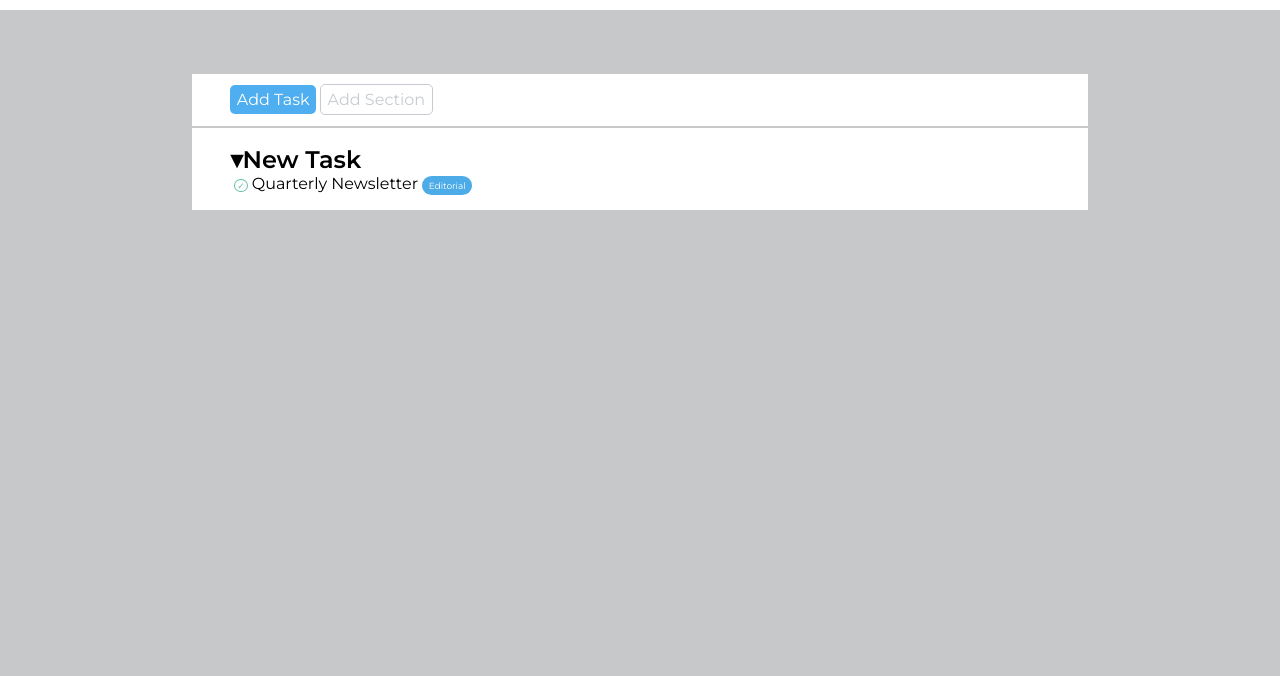
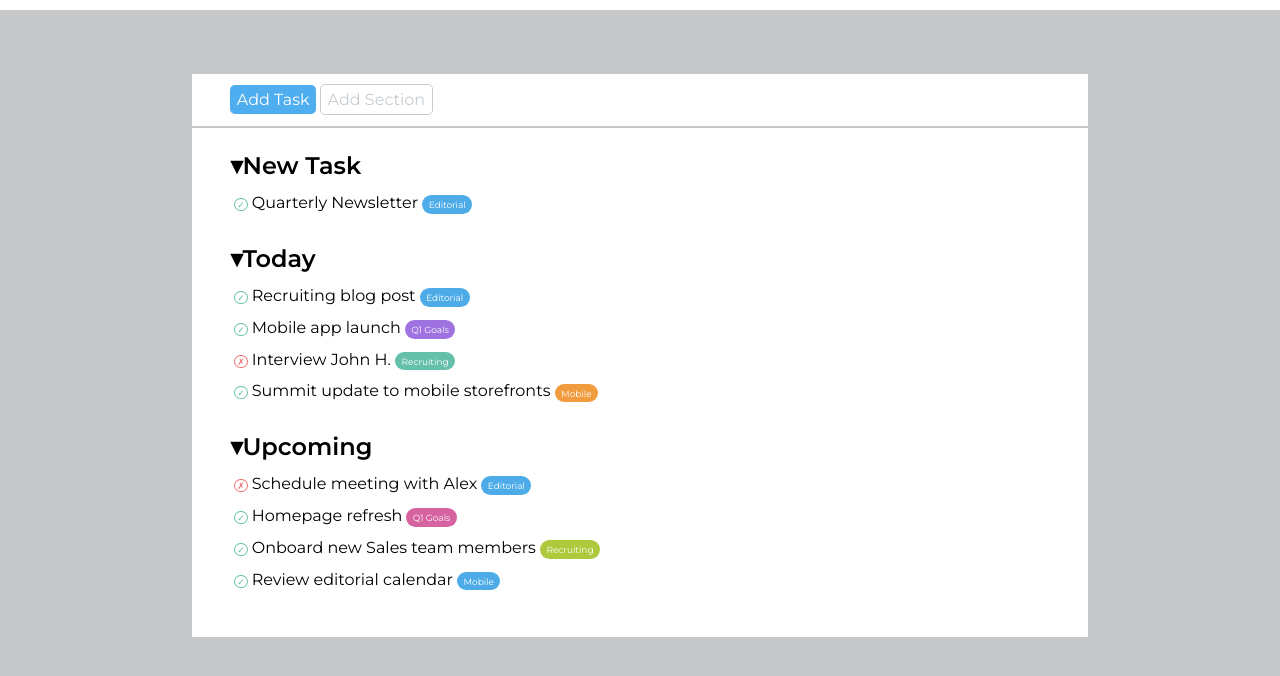
Before and after one commit to yurididomenico/html-css-toboolist, a plain HTML site: page index.html in a window 1280 px wide. Shown: the part 66-742 px from the top of the page. Drawn offline with Linux system fonts and the light colour scheme.

Commit message:
Main: fix cerchi, simboli, tipo, colori

```diff
--- a/css/stile.css
+++ b/css/stile.css
@@ -56,15 +56,36 @@ main h2::before
 {
     content: "\25be";
 }
-.check
+main section
+{
+    margin: 0 0 2.5vw;
+}
+section h2
+{
+    margin: 0.5vw 0
+}
+main p
+{
+    margin: 1vw 0;
+}
+.cerchio
 {
     border-radius: 50%;
-    border: 1px solid #65C0AA;
     height: 0.2vw;
     margin: 0 0 0 0.3vw;
     padding: 0 0.15vw;
     font-size: 0.7vw;
+    color: black;
+}
+.check
+{
     color: #65c0aa;
+    border: 1px solid #65C0AA;
+}
+.cross
+{
+    color: #ee706f;
+    border: 1px solid #ee706f;
 }
 .tipo
 {
@@ -76,6 +97,26 @@ main h2::before
 .azzurro
 {
     background-color: #4dace8;
+}
+.viola
+{
+    background-color: #9e73e1;
+}
+.verde
+{
+    background-color: #65c0aa;
+}
+.arancione
+{
+    background-color: #f09c3f;
+}
+.fucsia
+{
+    background-color: #d762a0;
+}
+.lime
+{
+    background-color: #aec93c;
 }
 
 
@@ -101,8 +142,4 @@ main h2::before
 
 
 
-
-
-
-
 /* Fine */
--- a/index.html
+++ b/index.html
@@ -24,7 +24,24 @@
         <main>
             <section>
                 <h2>New Task</h2>
-                <p><span class="check">&check;</span> Quarterly Newsletter <span class="tipo azzurro">Editorial</span></p>
+                <p><span class="cerchio check">&check;</span> Quarterly Newsletter <span class="tipo azzurro">Editorial</span></p>
+            </section>
+
+            <section>
+                <h2>Today</h2>
+                <p><span class="cerchio check">&check;</span> Recruiting blog post <span class="tipo azzurro">Editorial</span></p>
+                <p><span class="cerchio check">&check;</span> Mobile app launch <span class="tipo viola">Q1 Goals</span></p>
+                <p><span class="cerchio cross">&cross;</span> Interview John H. <span class="tipo verde">Recruiting</span></p>
+                <p><span class="cerchio check">&check;</span> Summit update to mobile storefronts <span class="tipo arancione">Mobile</span></p>
+            </section>
+
+            <section>
+                <h2>Upcoming</h2>
+                <p><span class="cerchio cross">&cross;</span> Schedule meeting with Alex <span class="tipo azzurro">Editorial</span></p>
+                <p><span class="cerchio check">&check;</span> Homepage refresh <span class="tipo fucsia">Q1 Goals</span></p>
+                <p><span class="cerchio check">&check;</span> Onboard new Sales team members <span class="tipo lime">Recruiting</span></p>
+                <p><span class="cerchio check">&check;</span> Review editorial calendar <span class="tipo azzurro">Mobile</span></p>
+            </section>
 
 
 
@@ -41,7 +58,7 @@
                 <p><span class="check"></span> Quarterly Newsletter <span class="tipo fucsia"></span></p>
                 <p><span class="check"></span> Quarterly Newsletter <span class="tipo lime"></span></p>
                  -->
-            </section>
+
 
         </main>
 
```
